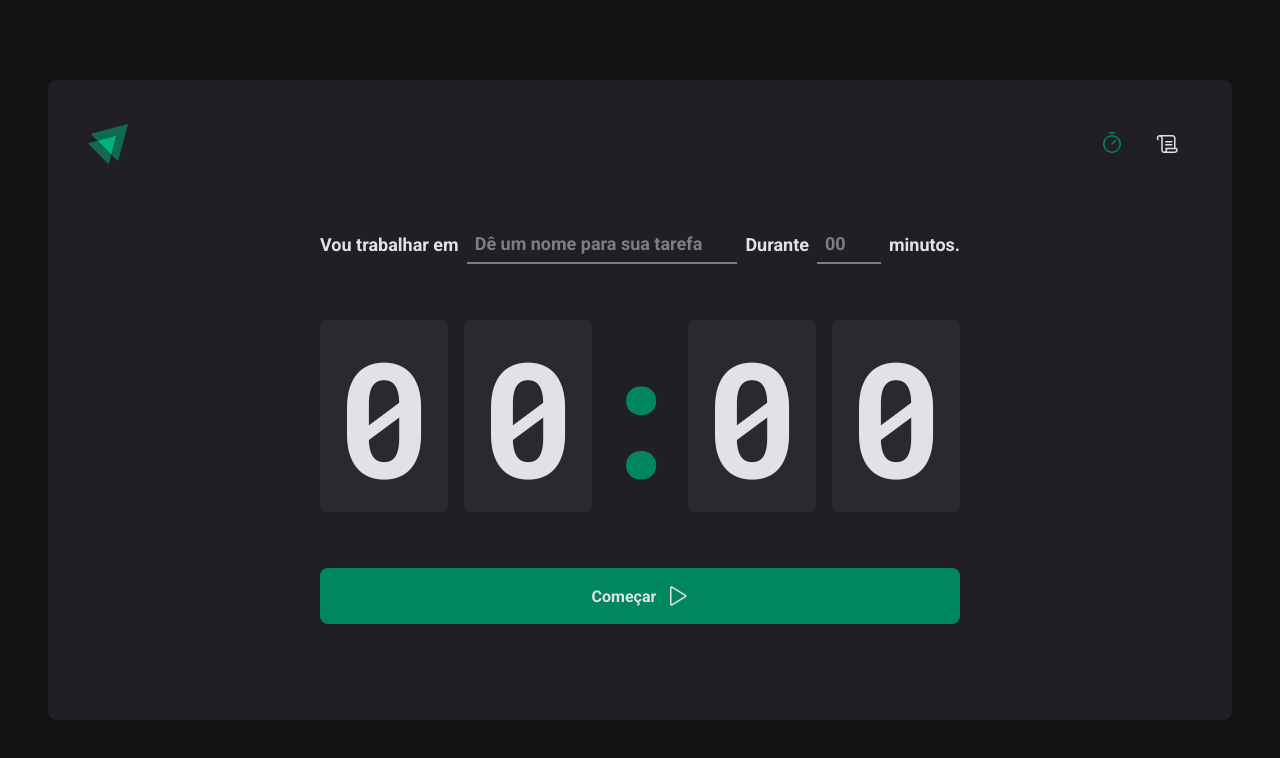
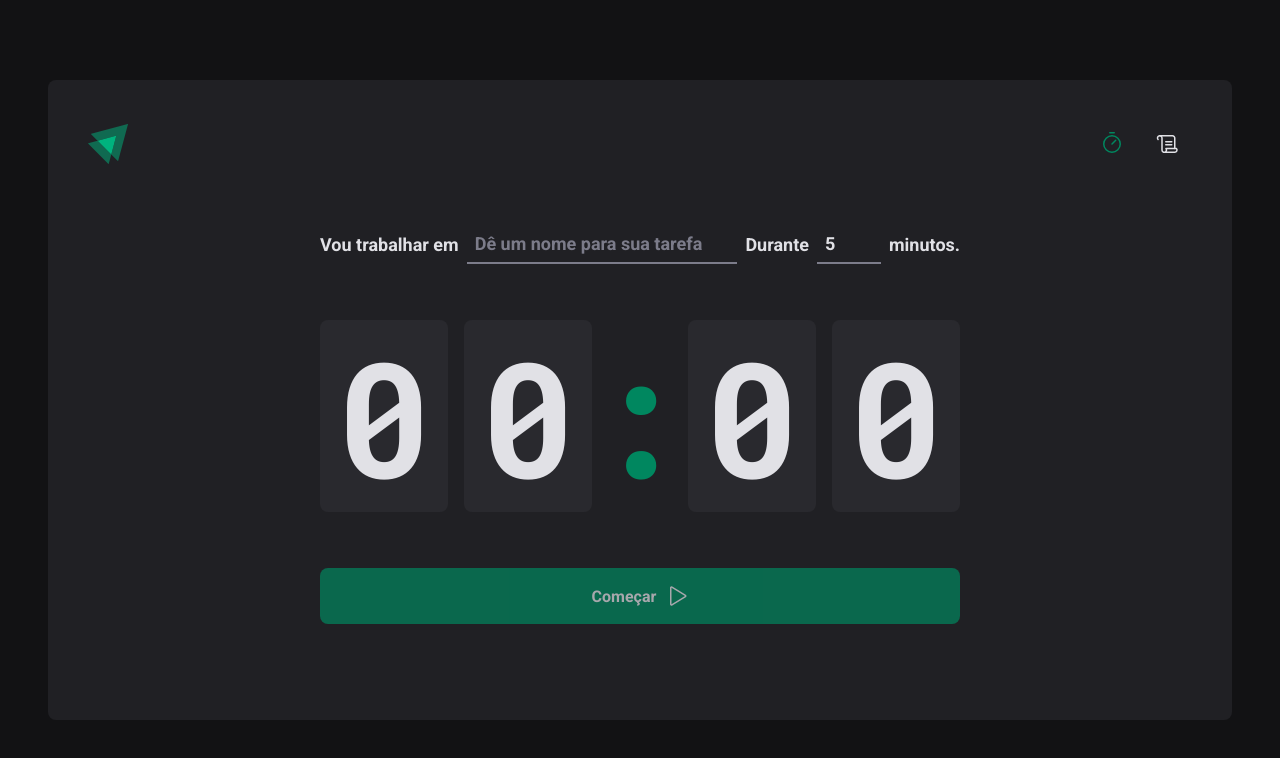
Before and after one commit to rramires/react_timer, a React (Vite) app: page / in a window 1280 px wide. Shown: the top 758 px of the page. Built offline with nearby package versions, Linux system fonts and the light colour scheme.

Commit message:
Adding controlled state.

```diff
--- a/src/pages/Home.tsx
+++ b/src/pages/Home.tsx
@@ -7,8 +7,12 @@ import {
 	TaskInput,
 	TimeInput,
 } from './Home.style'
+import { useState } from 'react'
 
 export function Home() {
+	const [task, setTask] = useState('')
+	const [duration, setDuration] = useState(5)
+
 	return (
 		<HomeContainer>
 			<form action=''>
@@ -19,6 +23,8 @@ export function Home() {
 						type='text'
 						placeholder='Dê um nome para sua tarefa'
 						list='task-suggestions'
+						onChange={(event) => setTask(event.target.value)}
+						value={task}
 					/>
 					<datalist id='task-suggestions'>
 						<option value='Tarefa 1' />
@@ -34,6 +40,8 @@ export function Home() {
 						min={5}
 						max={60}
 						placeholder='00'
+						onChange={(event) => setDuration(Number(event.target.value))}
+						value={duration}
 					/>
 					<span>minutos.</span>
 				</FormContainer>
@@ -44,7 +52,7 @@ export function Home() {
 					<span>0</span>
 					<span>0</span>
 				</CountdownContainer>
-				<StartButton type='submit'>
+				<StartButton type='submit' disabled={task.length < 3}>
 					Começar
 					<Play size={24} />
 				</StartButton>
```
